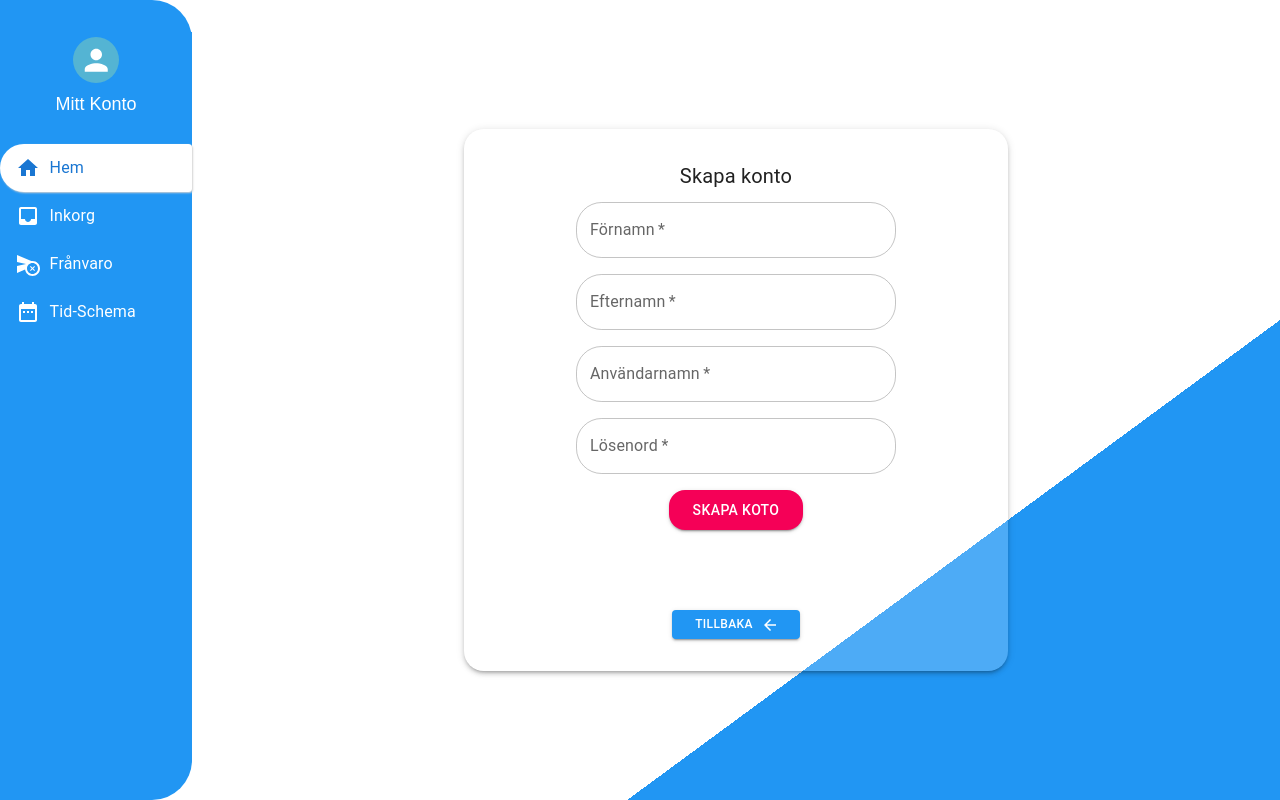
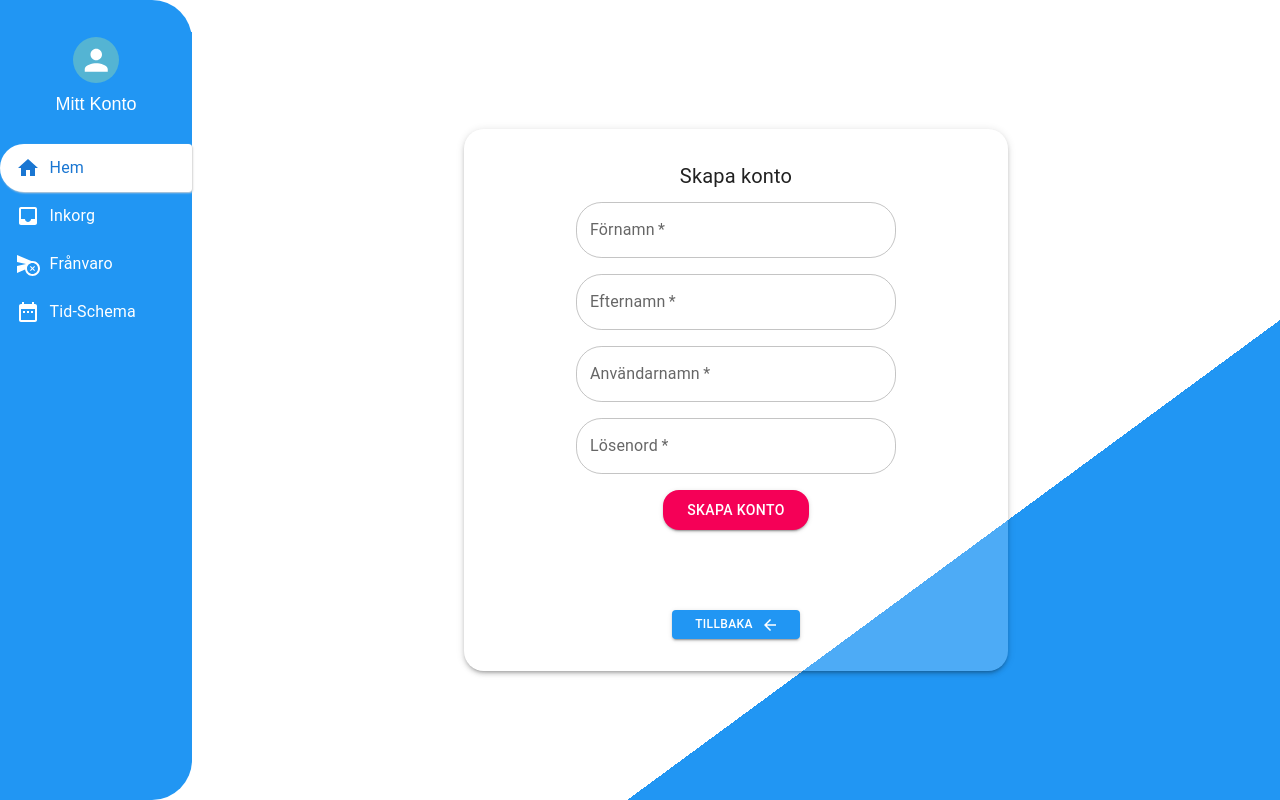
Before and after one commit to A-ForssmanP/InteractWithSchool, a React (Vite) app in the folder frontend/: page /logga_in in a window 1280 px wide. Both pictures are taken after a click on the button "SKAPA ANVÄNDARE". Built offline with nearby package versions, Linux system fonts and the light colour scheme; no server answers; the HTML template or start-up script is replaced by a standard one.

Commit message:
handle wrong button text on createAccount-form

```diff
--- a/frontend/src/components/createAccountForm/CreateAccountForm.jsx
+++ b/frontend/src/components/createAccountForm/CreateAccountForm.jsx
@@ -147,7 +147,7 @@ function CreateAccountForm({ isAuthenticated }) {
                 background: theme.palette.secondary.main,
               }}
             >
-              Skapa koto
+              Skapa konto
             </Button>
           </Box>
         </Box>
```
